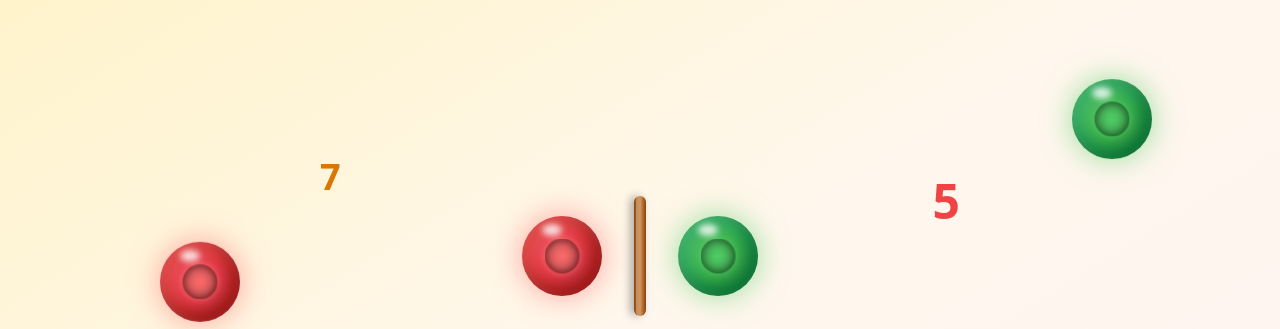
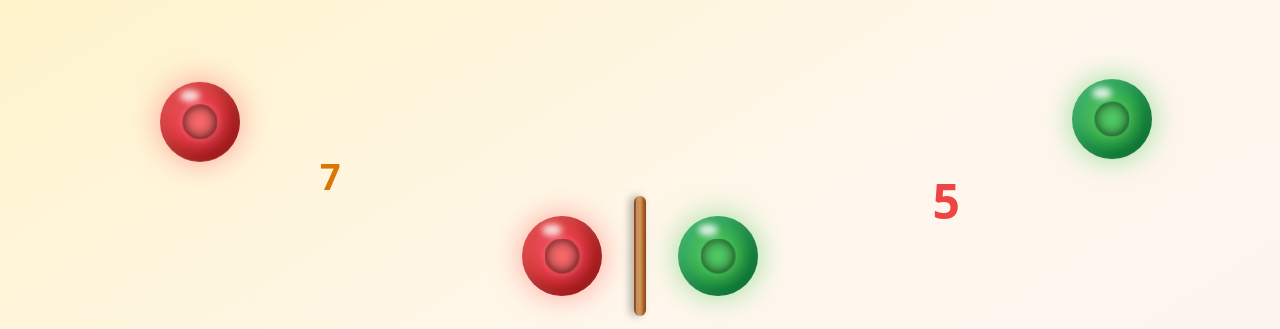
Before and after one commit to MochamadLukyAdithia/alper-menara-bilangan, a plain HTML site: page index.html in a window 1280 px wide. Shown: the part 78-407 px from the top of the page. Drawn offline with nearby package versions, Linux system fonts and the light colour scheme.

Commit message:
add new float

```diff
--- a/index.html
+++ b/index.html
@@ -13,7 +13,7 @@
     <div class="fixed inset-0 z-0">
         <div class="absolute inset-0 bg-gradient-to-br from-amber-100 via-orange-50 to-red-50"></div>
         <!-- Floating rings and numbers -->
-        <div class="absolute top-80 left-40 ring-3d ring-red animate-float"></div>
+        <div class="absolute top-40 left-40 ring-3d ring-red animate-float"></div>
         <div class="absolute top-40 right-32 ring-3d ring-green animate-float" style="animation-delay: 1s;"></div>
 
         <div class="absolute top-60 left-80 text-4xl font-bold text-amber-600 animate-bounce-slow" style="animation-delay: 2s;">7</div>
```
